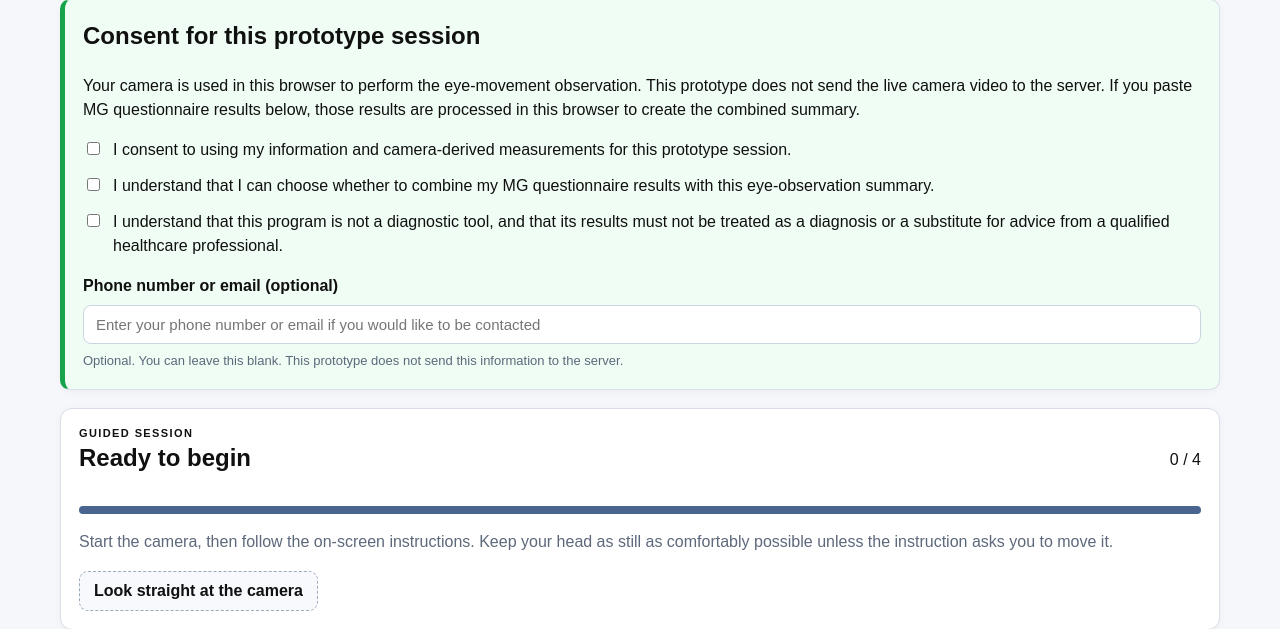
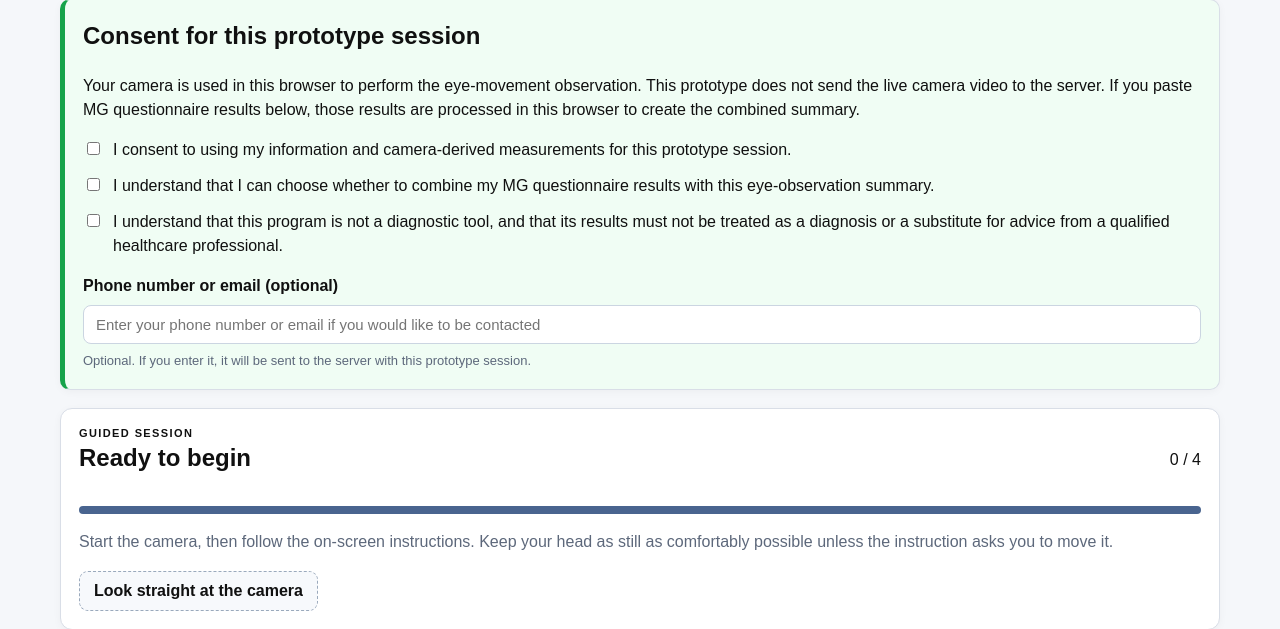
Before and after one commit to amairaparasharxx-eng/eye-tracking-v2, a Flask app: page / in a window 1280 px wide. Shown: the part 265-894 px from the top of the page. Run offline with Flask 3, Linux system fonts and the light colour scheme.

Commit message:
Disclose optional contact submission

```diff
--- a/templates/index.html
+++ b/templates/index.html
@@ -35,7 +35,7 @@
       <div class="optional-contact">
         <label for="contact-info"><strong>Phone number or email (optional)</strong></label>
         <input type="text" id="contact-info" name="contact-info" placeholder="Enter your phone number or email if you would like to be contacted">
-        <p class="result-note">Optional. You can leave this blank. This prototype does not send this information to the server.</p>
+        <p class="result-note">Optional. If you enter it, it will be sent to the server with this prototype session.</p>
       </div>
     </section>
 
```
